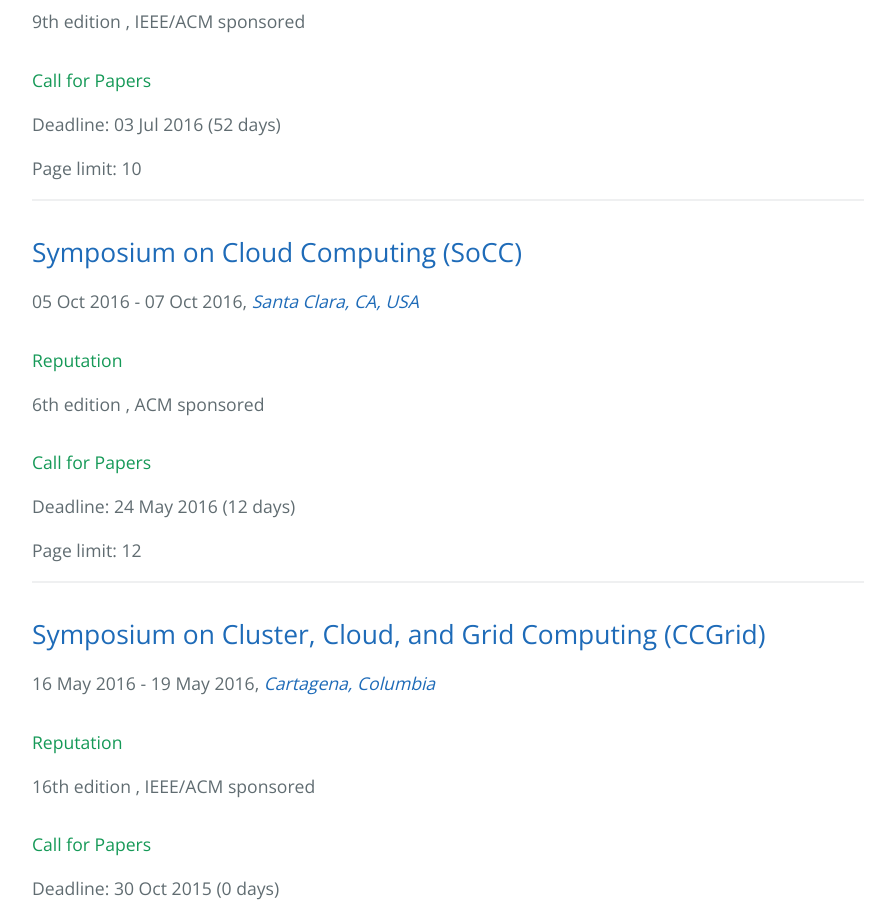
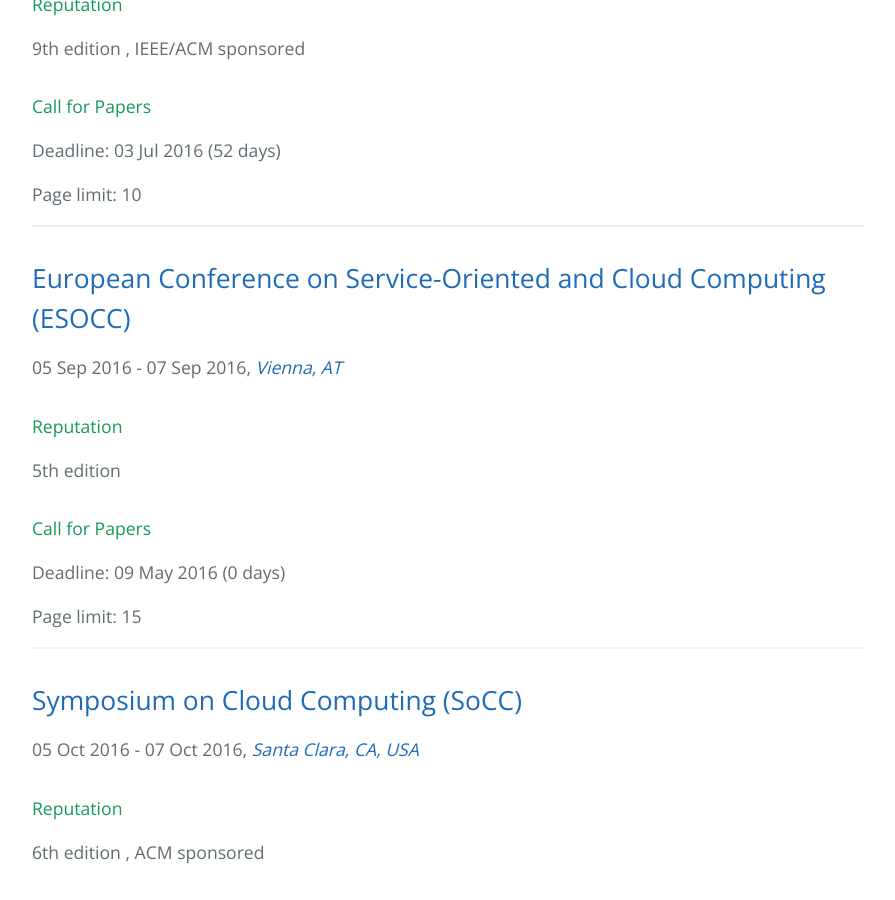
Before and after one commit to stefan-kolb/cloud-conferences, a Jekyll site: the page built from index.html, in a window 1280 px wide and 900 px high, scrolled down 2998 px. Shown: the whole window, without its empty margins (192-1087 px from the left). Built offline with Jekyll 4.4.1, drawn with Linux system fonts in a browser that asks for light colours; nearby versions of some CDN libraries; some of the changed text lies outside the part shown.

Commit message:
Add ESOCC

```diff
--- a/_data/conferences.yml
+++ b/_data/conferences.yml
@@ -120,3 +120,13 @@
     - 2012: 40
   location: Pisa, Italy
   page_limit: 0
+
+- name: European Conference on Service-Oriented and Cloud Computing
+  abbrv: ESOCC
+  url: http://esocc2016.eu/
+  edition: 5
+  deadline: "2016-05-09"
+  date_from: "2016-09-05"
+  date_to: "2016-09-07"
+  location: "Vienna, AT"
+  page_limit: 15
```
